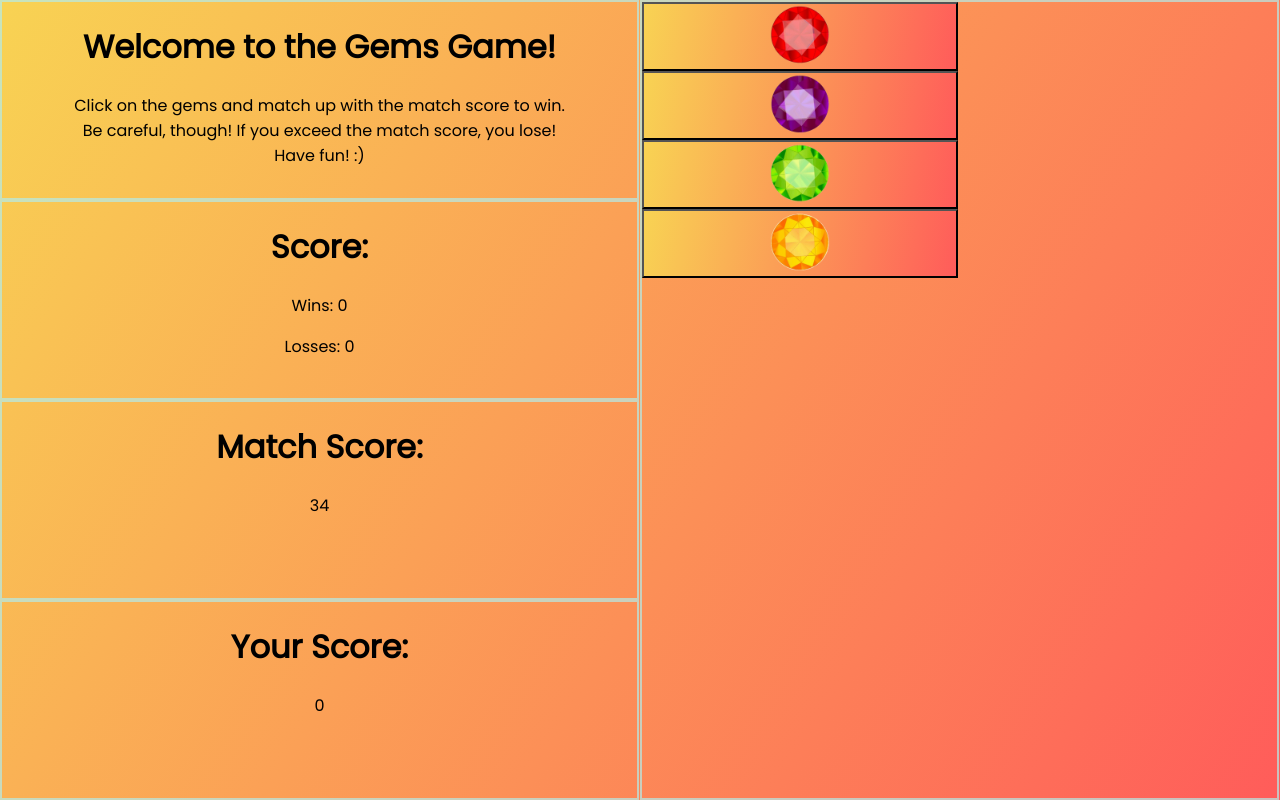
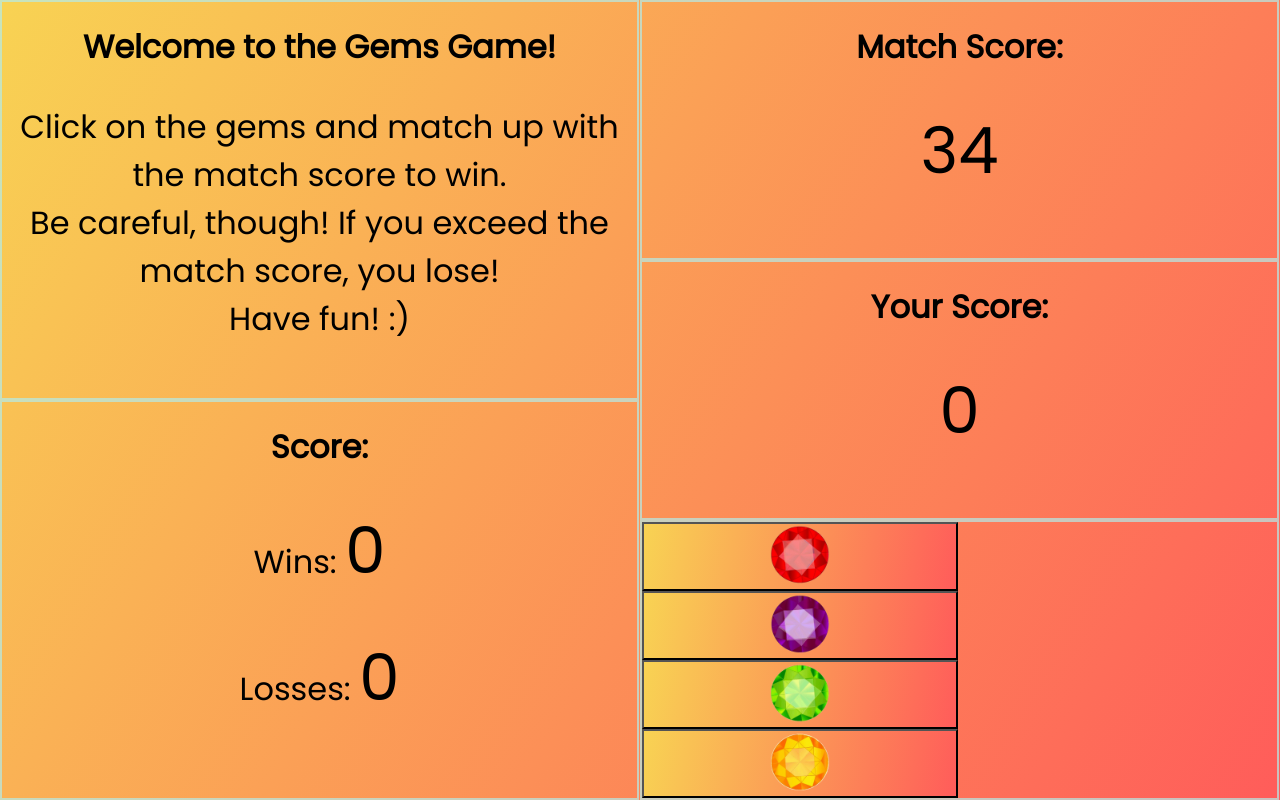
Before and after one commit to nkeledjian/Gem-Game, a plain HTML site: page index.html in a window 1280 px wide. Drawn offline with nearby package versions, Linux system fonts and the light colour scheme.

Commit message:
messing with font sizing - more flexbox tweaking to come

```diff
--- a/assets/css/style.css
+++ b/assets/css/style.css
@@ -47,3 +47,7 @@ button {
 	justify-content: center;
 	align-items: center;
 }
+
+.card > p > span, .card > p {
+  font-size: 2em
+}
```
